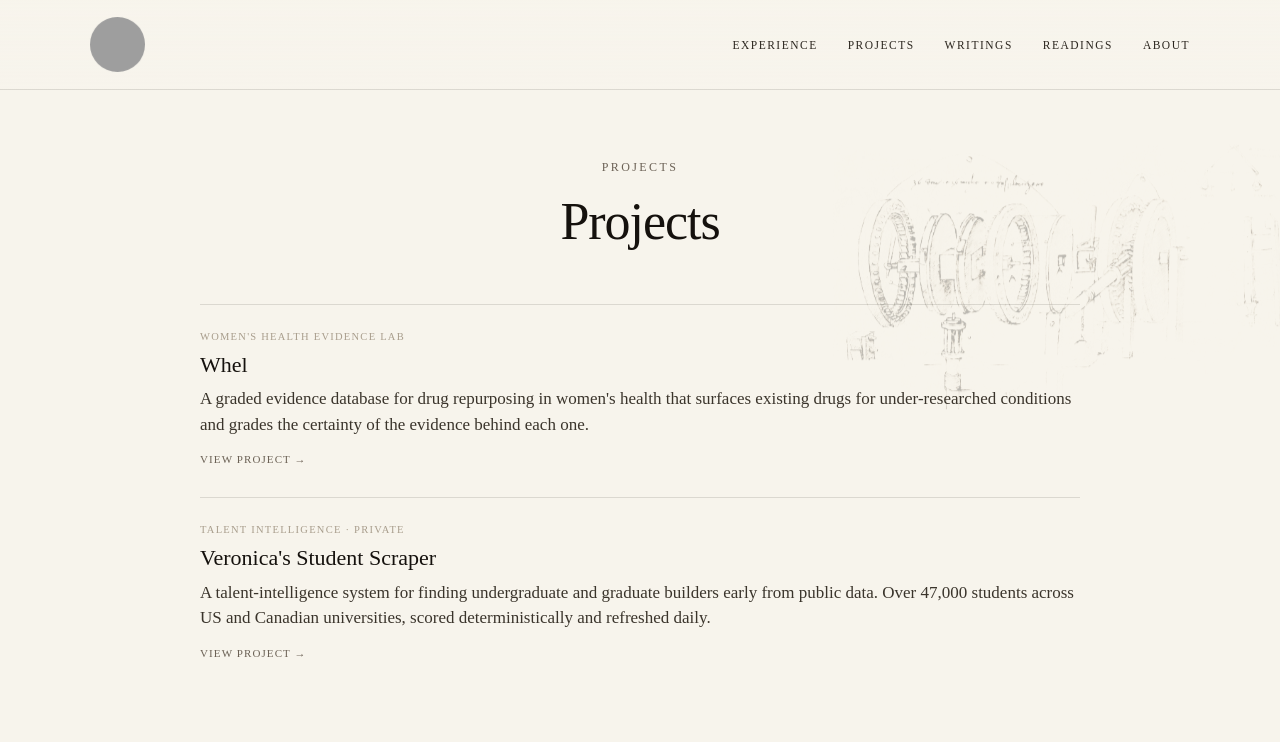
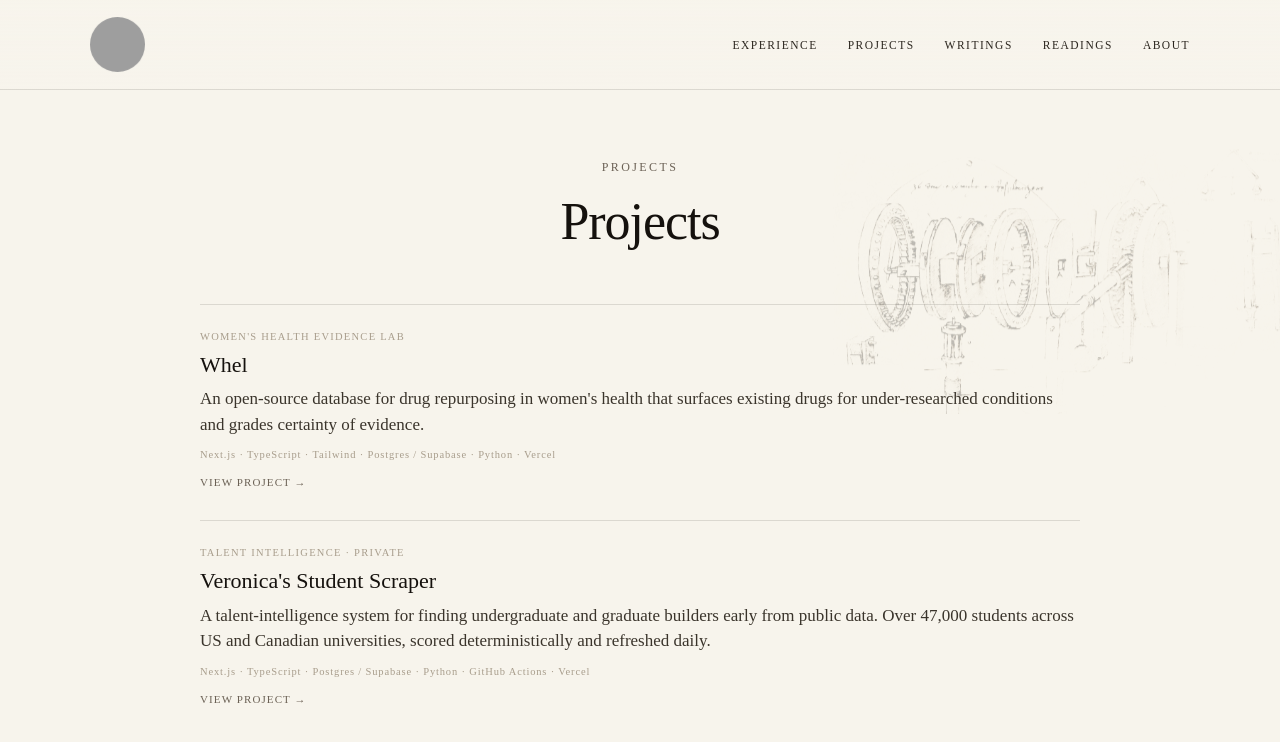
Before and after one commit to veronicas-world/aboutme, a Next.js app: page /projects in a window 1280 px wide. Shown: the top 742 px of the page. Built offline with nearby package versions, Linux system fonts and the light colour scheme; grey boxes are pictures that could not be loaded.

Commit message:
Projects: update Whel description, add tech-stack lines to cards

```diff
--- a/src/app/projects/page.tsx
+++ b/src/app/projects/page.tsx
@@ -14,7 +14,8 @@ const projects = [
     title: "Whel",
     meta: "Women's Health Evidence Lab",
     excerpt:
-      "A graded evidence database for drug repurposing in women's health that surfaces existing drugs for under-researched conditions and grades the certainty of the evidence behind each one.",
+      "An open-source database for drug repurposing in women's health that surfaces existing drugs for under-researched conditions and grades certainty of evidence.",
+    stack: ["Next.js", "TypeScript", "Tailwind", "Postgres / Supabase", "Python", "Vercel"],
   },
   {
     slug: "student-scraper",
@@ -22,6 +23,7 @@ const projects = [
     meta: "Talent intelligence · Private",
     excerpt:
       "A talent-intelligence system for finding undergraduate and graduate builders early from public data. Over 47,000 students across US and Canadian universities, scored deterministically and refreshed daily.",
+    stack: ["Next.js", "TypeScript", "Postgres / Supabase", "Python", "GitHub Actions", "Vercel"],
   },
 ];
 
@@ -85,6 +87,19 @@ export default function ProjectsPage() {
                 >
                   {p.excerpt}
                 </p>
+                {p.stack && (
+                  <div
+                    className="mono"
+                    style={{
+                      fontSize: 10.5,
+                      letterSpacing: "0.08em",
+                      color: "var(--sepia-3)",
+                      marginBottom: 12,
+                    }}
+                  >
+                    {p.stack.join("  ·  ")}
+                  </div>
+                )}
                 <span
                   className="mono post-card-cta"
                   style={{
```
